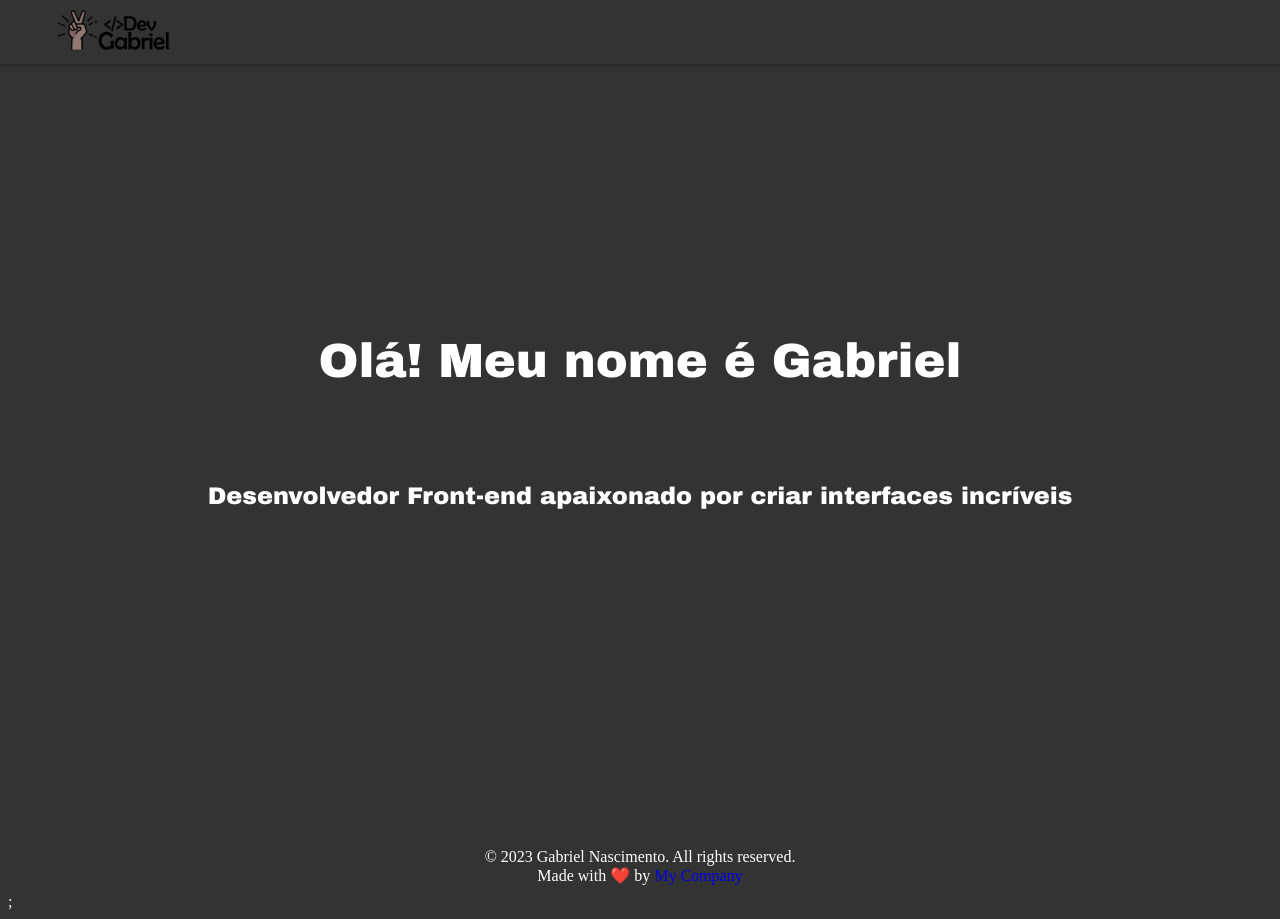
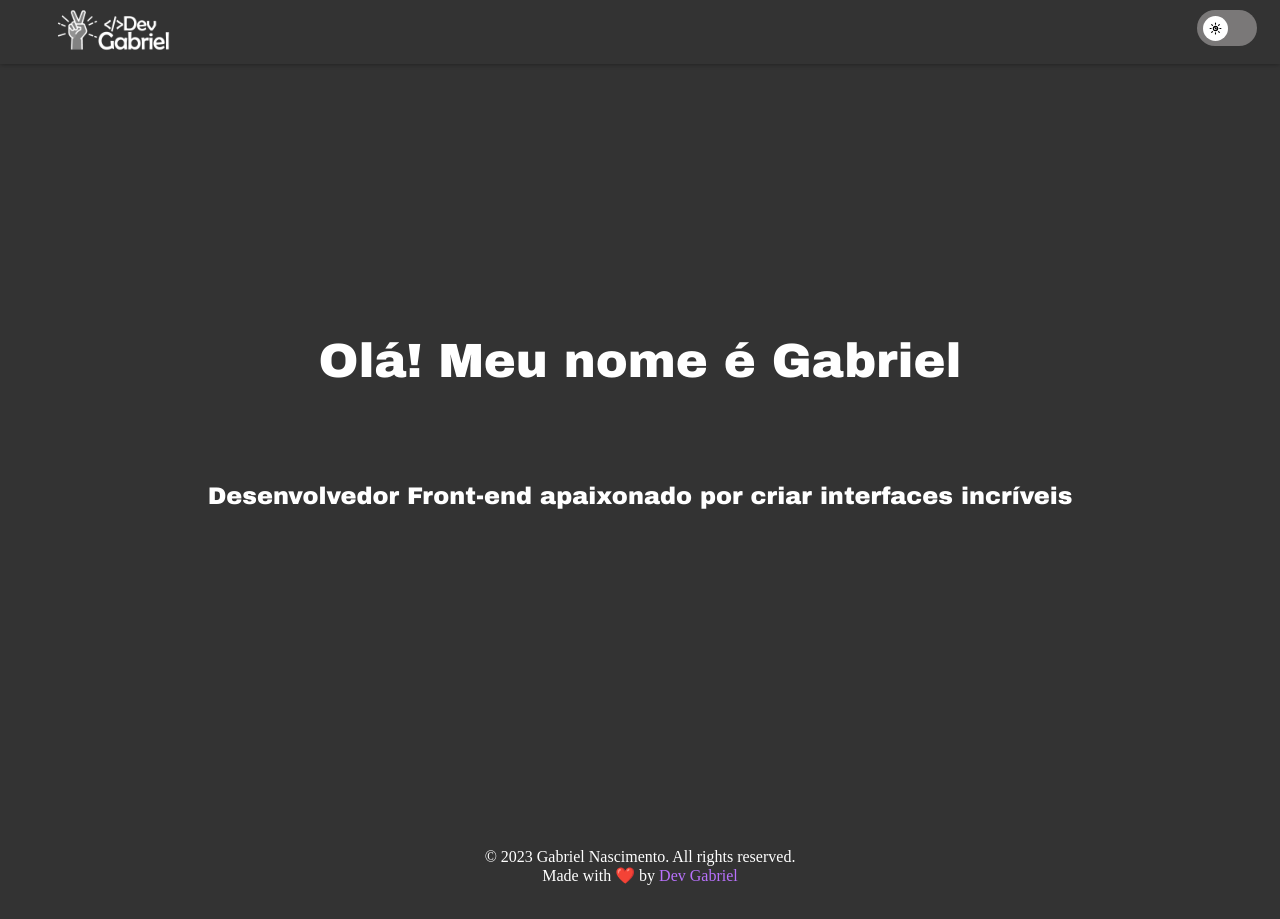
Before and after one commit to gabrielnfc/portifoliodevgabriel, a Next.js app: page /Hero in a window 1280 px wide. Built offline with nearby package versions, Linux system fonts and the light colour scheme.

Commit message:
vamo que vamo!

```diff
--- a/src/components/Footer/Footer.tsx
+++ b/src/components/Footer/Footer.tsx
@@ -16,6 +16,7 @@ function Estilo() {
 
   const FooterLink = styled.a`
   text-decoration: none;
+  color: #b871fc;
   &:hover {
     text-decoration: underline;
   }
@@ -31,7 +32,7 @@ function Footer() {
       </FooterText>
       <FooterText>
         Made with ❤️ by{' '}
-        <FooterLink href="https://www.mycompany.com">My Company</FooterLink>
+        <FooterLink href="https://www.mycompany.com">Dev Gabriel</FooterLink>
       </FooterText>
     </StyledFooter>
   );
--- a/src/components/Navbar/Navbar.tsx
+++ b/src/components/Navbar/Navbar.tsx
@@ -1,8 +1,7 @@
-'use client';
 import React from 'react';
-import { Link } from 'react-scroll/modules';
 import styled from 'styled-components';
 import { motion } from 'framer-motion';
+import { Link } from 'react-scroll';
 
 const Nav = styled.div`
   display: flex;
@@ -47,9 +46,21 @@ const ButtonIcon = styled(Button)`
   }
 `;
 
-export default function Navbar() {
+
+
+
+export default function Navbar({ logo }) {
   return (
     <>
+      <motion.div
+        initial={{ opacity: 0, scale: 0.5 }}
+        animate={{ opacity: 1, scale: 1 }}
+        transition={{
+          duration: 0.8,
+          delay: 0.5,
+          ease: [0, 0.71, 0.2, 1.01]
+        }}
+      >
         <Nav>
           <motion.div
             whileHover={{ scale: 1.1 }}
@@ -65,12 +76,17 @@ export default function Navbar() {
                 offset={0}
                 duration={500}
               >
-              <img src="/images/logob.png" />
+                <img src={logo} alt="logo" />
               </Link>
             </ButtonIcon>
           </motion.div>
 
           <Button>
+            <motion.a
+              whileHover={{ scale: 1.2 }}
+              onHoverStart={e => { }}
+              onHoverEnd={e => { }}
+            >
               <Link
                 activeClass="active"
                 to="Home"
@@ -81,9 +97,16 @@ export default function Navbar() {
               >
                 <p> Home </p>
               </Link>
+            </motion.a>
           </Button>
 
+
           <Button>
+            <motion.a
+              whileHover={{ scale: 1.2 }}
+              onHoverStart={e => { }}
+              onHoverEnd={e => { }}
+            >
               <Link
                 activeClass="active"
                 to="About"
@@ -94,9 +117,16 @@ export default function Navbar() {
               >
                 <p> Sobre </p>
               </Link>
+            </motion.a>
           </Button>
 
+
           <Button>
+            <motion.a
+              whileHover={{ scale: 1.2 }}
+              onHoverStart={e => { }}
+              onHoverEnd={e => { }}
+            >
               <Link
                 activeClass="active"
                 to="Projects"
@@ -107,9 +137,15 @@ export default function Navbar() {
               >
                 <p> Projetos </p>
               </Link>
+            </motion.a>
           </Button>
 
           <Button>
+            <motion.a
+              whileHover={{ scale: 1.2 }}
+              onHoverStart={e => { }}
+              onHoverEnd={e => { }}
+            >
               <Link
                 activeClass="active"
                 to="Contact"
@@ -120,8 +156,10 @@ export default function Navbar() {
               >
                 <p> Contato </p>
               </Link>
+            </motion.a>
           </Button>
-      </Nav>
+        </Nav >
+      </motion.div>
     </>
   );
 }
--- a/src/pages/About/index.tsx
+++ b/src/pages/About/index.tsx
@@ -1,4 +1,5 @@
 'use client';
+import { motion } from 'framer-motion';
 import React from 'react';
 import styled from 'styled-components';
 
@@ -9,6 +10,10 @@ function About() {
     <>
       <section id="About">
         <AboutContainer>
+          <motion.div
+            initial={{ opacity: 0 }}
+            whileInView={{ opacity: 1 }}
+          >
           <Title>Sobre mim</Title>
           <Content>
             <p>
@@ -27,6 +32,7 @@ function About() {
               entregar um trabalho de qualidade.
             </p>
           </Content>
+          </motion.div>
         </AboutContainer>
       </section>
     </>
--- a/src/pages/Hero/index.tsx
+++ b/src/pages/Hero/index.tsx
@@ -1,4 +1,5 @@
 'use client';
+import { motion } from 'framer-motion';
 import React from 'react';
 import styled from 'styled-components';
 
@@ -7,7 +8,20 @@ const { Container, Slogan } = StyledHero();
 const Hero = () => {
   return (
     <>
+      <motion.div
+        initial={{ opacity: 0, scale: 0.5 }}
+        animate={{ opacity: 1, scale: 1 }}
+        transition={{
+          duration: 0.8,
+          delay: 0.5,
+          ease: [0, 0.71, 0.2, 1.01]
+        }}
+      >
         <section id="Home">
+          <motion.div
+            initial={{ opacity: 0 }}
+            whileInView={{ opacity: 1 }}
+          >
             <Container>
               <h1>Olá! Meu nome é Gabriel</h1>
               <Slogan>
@@ -17,7 +31,9 @@ const Hero = () => {
                 </p>
               </Slogan>
             </Container>
+          </motion.div>
         </section>
+      </motion.div>
     </>
   );
 };
--- a/src/pages/_app.tsx
+++ b/src/pages/_app.tsx
@@ -9,18 +9,22 @@ import PreLoader from '@/components/PreLoader/Loader';
 import { LightTheme, DarkTheme } from '@/style/themes';
 import React from 'react';
 import { motion } from 'framer-motion';
-import LightModeIcon from '@mui/icons-material/LightMode';
-
-
 
 export function MyApp({ Component, pageProps }: AppProps): JSX.Element {
   const [isPreLoader, setIsPreLoader] = useState(true);
   const [isOn, setIsOn] = useState(false);
   const [theme, setTheme] = React.useState(DarkTheme);
+
   const toggleTheme = () => {
     setTheme(theme === LightTheme ? DarkTheme : LightTheme);
     setIsOn(!isOn);
+    const handle = document.querySelector(".handle");
+    if (theme === LightTheme) {
+      handle.style.backgroundImage = "url('images/sun-moon.svg')";
+    } else {
+      handle.style.backgroundImage = "url('images/moon.svg')";
     }
+  };
 
   useEffect(() => {
     setTimeout(() => {
@@ -28,9 +32,9 @@ export function MyApp({ Component, pageProps }: AppProps): JSX.Element {
     }, 5800);
   });
 
-
   return (
-    <><Head>
+    <>
+      <Head>
         <title> Portifólio | Gabriel Nascimento </title>
         <meta charSet="utf-8" />
         <meta name="viewport" content="initial-scale=1.0, width=device-width" />
@@ -41,40 +45,51 @@ export function MyApp({ Component, pageProps }: AppProps): JSX.Element {
         {isPreLoader ? (
           <PreLoader />
         ) : (
-
           <>
-            <GlobalStyle />
-            <Navbar />
+            <Navbar logo={theme.logo} />
+            <motion.div
+              initial={{ opacity: 0, scale: 0.5 }}
+              animate={{ opacity: 1, scale: 1 }}
+              transition={{
+                duration: 0.8,
+                delay: 0.5,
+                ease: [0, 0.71, 0.2, 1.01]
+              }}
+            >
               <Button>
-              <div className="switch" onClick={toggleTheme} data-isOn={isOn} >
+                <div className="switch" onClick={toggleTheme} data-isOn={isOn}>
                   <motion.div className="handle" layout transition={spring} />
                 </div>
               </Button>
+            </motion.div>
             <Component {...pageProps} />
             <Footer />
           </>
-        )};
+        )}
       </ThemeProvider>
     </>
-  )
+  );
 }
+
 export default MyApp;
 
 const Button = styled.div`
   position: fixed;
-    inset-block-start: 0.9rem;
-    inset-inline-start: 110rem;
-    z-index: 99;
+  inset-block-start: 1.2%;
+  inset-inline-start: 93.5%;
+  z-index: 11;
+
   .switch {
     inline-size: 3rem;
     block-size: 1.5rem;
-    background-color: rgba(119, 115, 115, 0.753);
+    background-color: rgba(146, 144, 144, 0.753);
     display: flex;
     justify-content: flex-start;
     border-radius: 50px;
     padding: 6px;
     cursor: pointer;
   }
+
   .switch[data-isOn="true"] {
     justify-content: flex-end;
   }
@@ -84,12 +99,15 @@ const Button = styled.div`
     block-size: 25px;
     background-color: white;
     border-radius: 40px;
+    background-image: url('images/sun-moon.svg');
+    background-size: 50%;
+    background-repeat: no-repeat;
+    background-position: center;
   }
 `;
-
 
 const spring = {
   type: "spring",
   stiffness: 700,
-  damping: 30
+  damping: 30,
 };
--- a/src/style/styled.d.ts
+++ b/src/style/styled.d.ts
@@ -14,5 +14,7 @@ declare module 'styled-components' {
     margin: string;
     bodyBackgroundColor: string;
     bodyTextColor: string;
+    logo: string;
+    backgroundImage: string;
   }
 }
--- a/src/style/themes/Dark.tsx
+++ b/src/style/themes/Dark.tsx
@@ -5,7 +5,9 @@ export const DarkTheme: DefaultTheme = {
   name: 'dark',
   borderRadius: '0',
   bodyBackgroundColor: '#333',
+  backgroundImage: '/images/moon.svg',
   bodyTextColor: '#FFF',
   padding: '0',
-  margin: '0'
+  margin: '0',
+  logo: '/images/logow.png',
 };
--- a/src/style/themes/Light.tsx
+++ b/src/style/themes/Light.tsx
@@ -5,7 +5,9 @@ export const LightTheme: DefaultTheme = {
     name: 'light',
     borderRadius: '0',
     bodyBackgroundColor: '#EEE',
+    backgroundImage: '/images/sun-moon.svg',
     bodyTextColor: '#333',
     padding: '0',
     margin: '0',
+    logo: "/images/logob.png",
 };
```
Also changed, not shown: src/pages/Contact/index.tsx (+7 -0 lines), src/pages/Projects/index.tsx (+9 -2 lines), public/images/moon.svg (renamed from src/assets/img/moon.svg), public/images/sun-moon.svg (renamed from src/assets/img/sun-moon.svg). Lines whose indentation alone changed are shown as unchanged.
